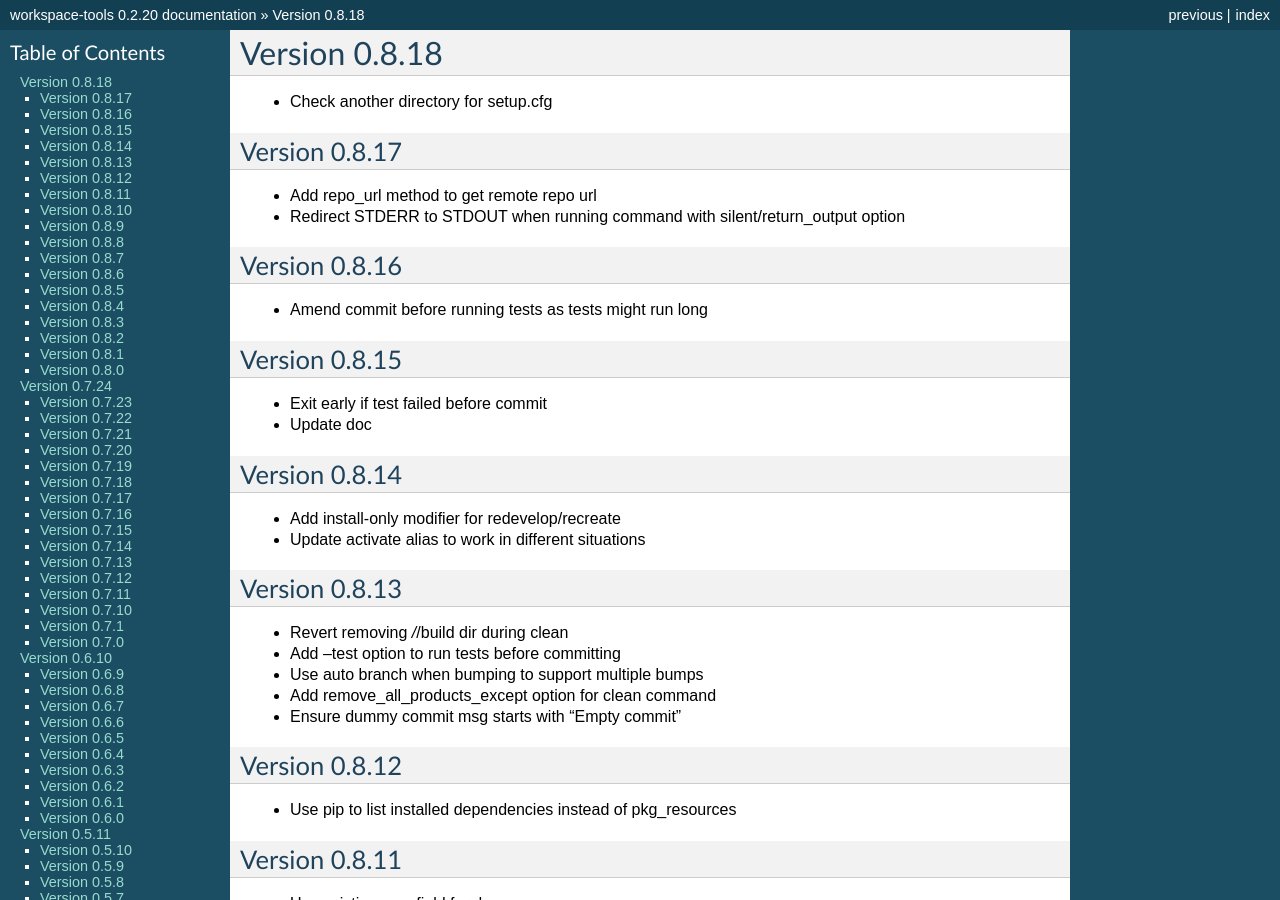
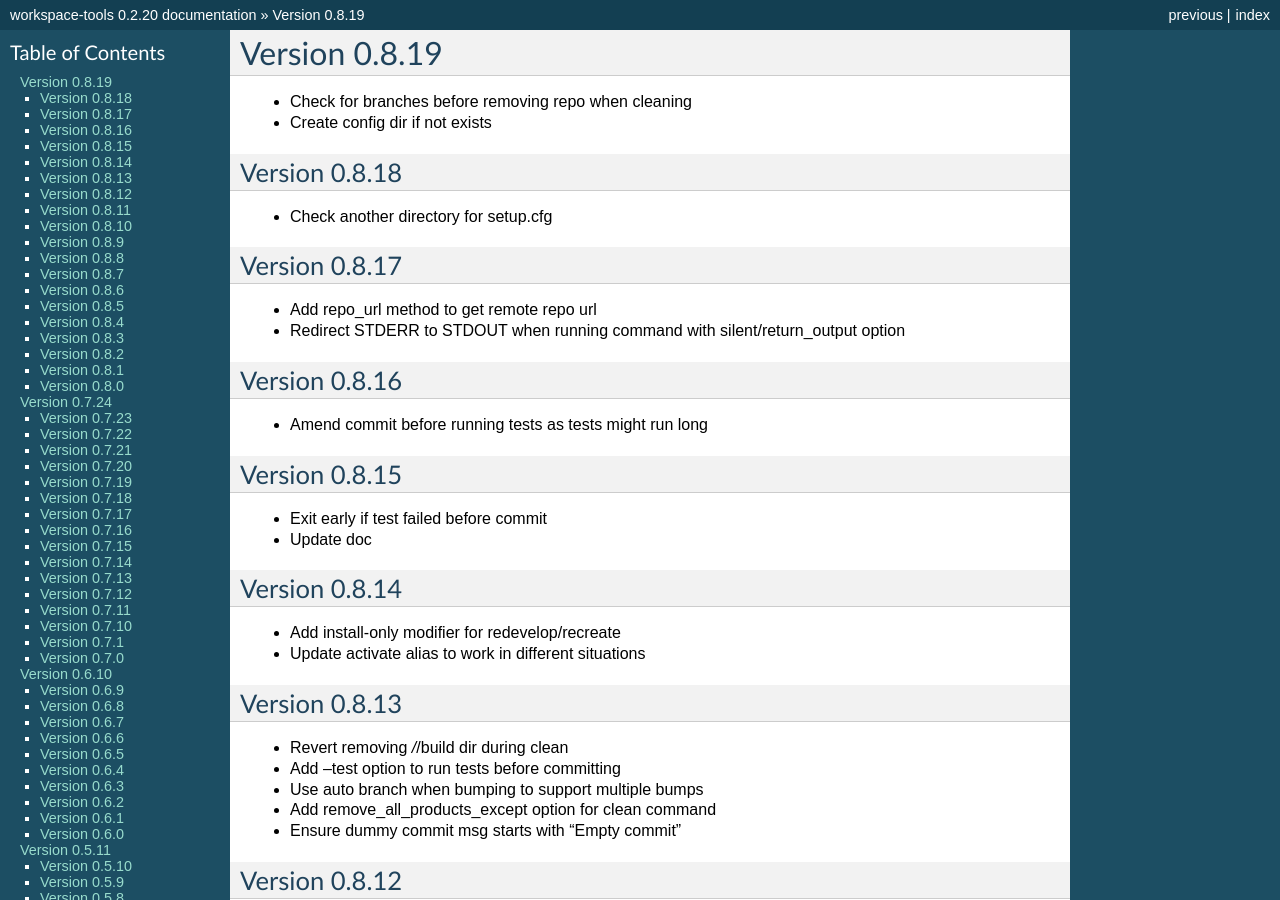
Before and after one commit to maxzheng/workspace-tools, a Sphinx documentation site: the page built from docs/CHANGELOG.rst, in a window 1280 px wide and 900 px high. Built offline with Sphinx 7.4.7, drawn with Linux system fonts in a browser that asks for light colours; some of the changed text lies outside the part shown.

Commit message:
Publish version 0.8.19

```diff
--- a/docs/CHANGELOG.rst
+++ b/docs/CHANGELOG.rst
@@ -1,5 +1,11 @@
+Version 0.8.19
+================================================================================
+
+* Check for branches before removing repo when cleaning
+* Create config dir if not exists
+
 Version 0.8.18
-================================================================================
+--------------------------------------------------------------------------------
 
 * Check another directory for setup.cfg
 
--- a/setup.py
+++ b/setup.py
@@ -10,7 +10,7 @@ def find_files(path):
 
 setuptools.setup(
   name='workspace-tools',
-  version='0.8.18',
+  version='0.8.19',
 
   author='Max Zheng',
   author_email='maxzheng.os @t gmail.com',
```
